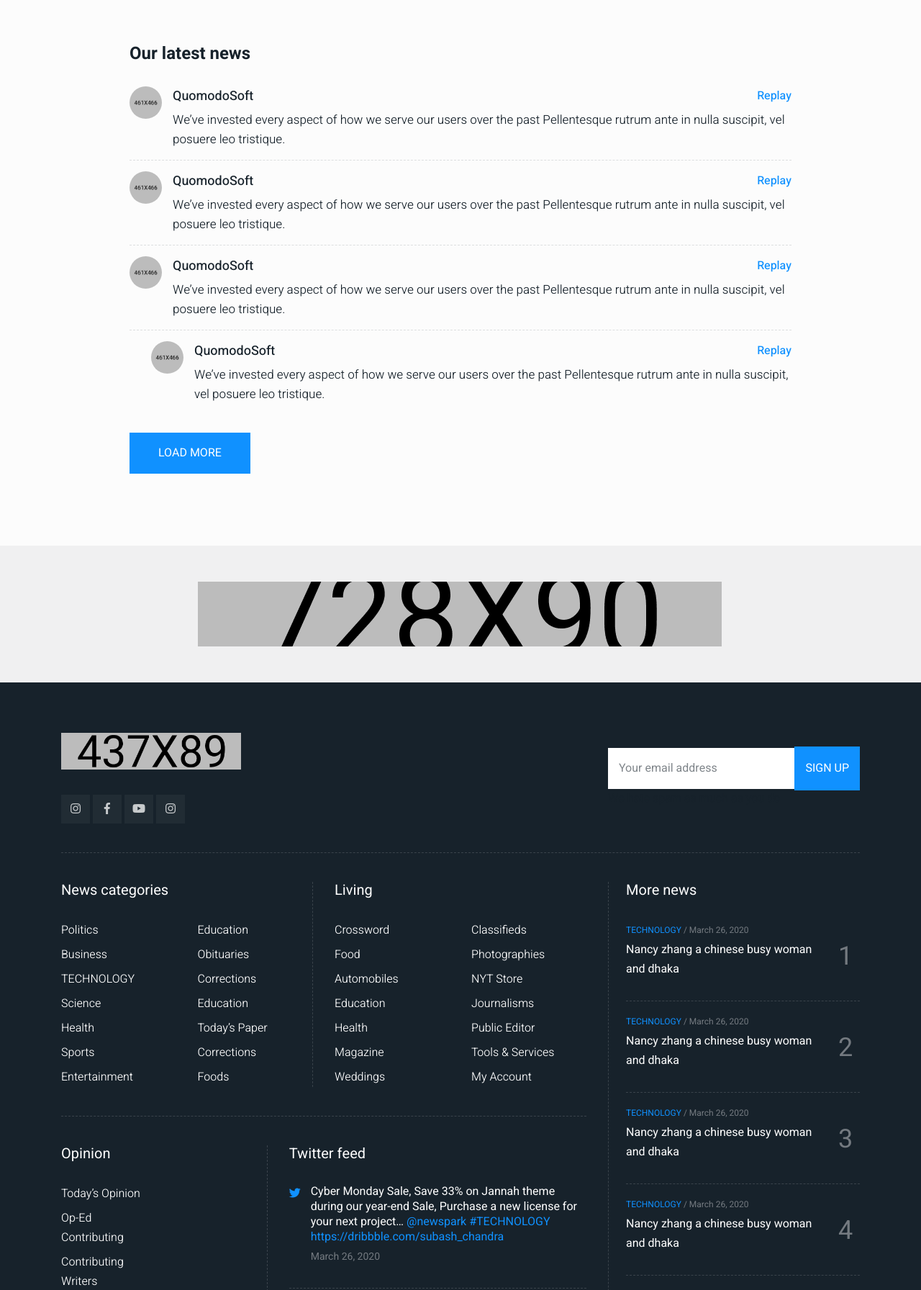
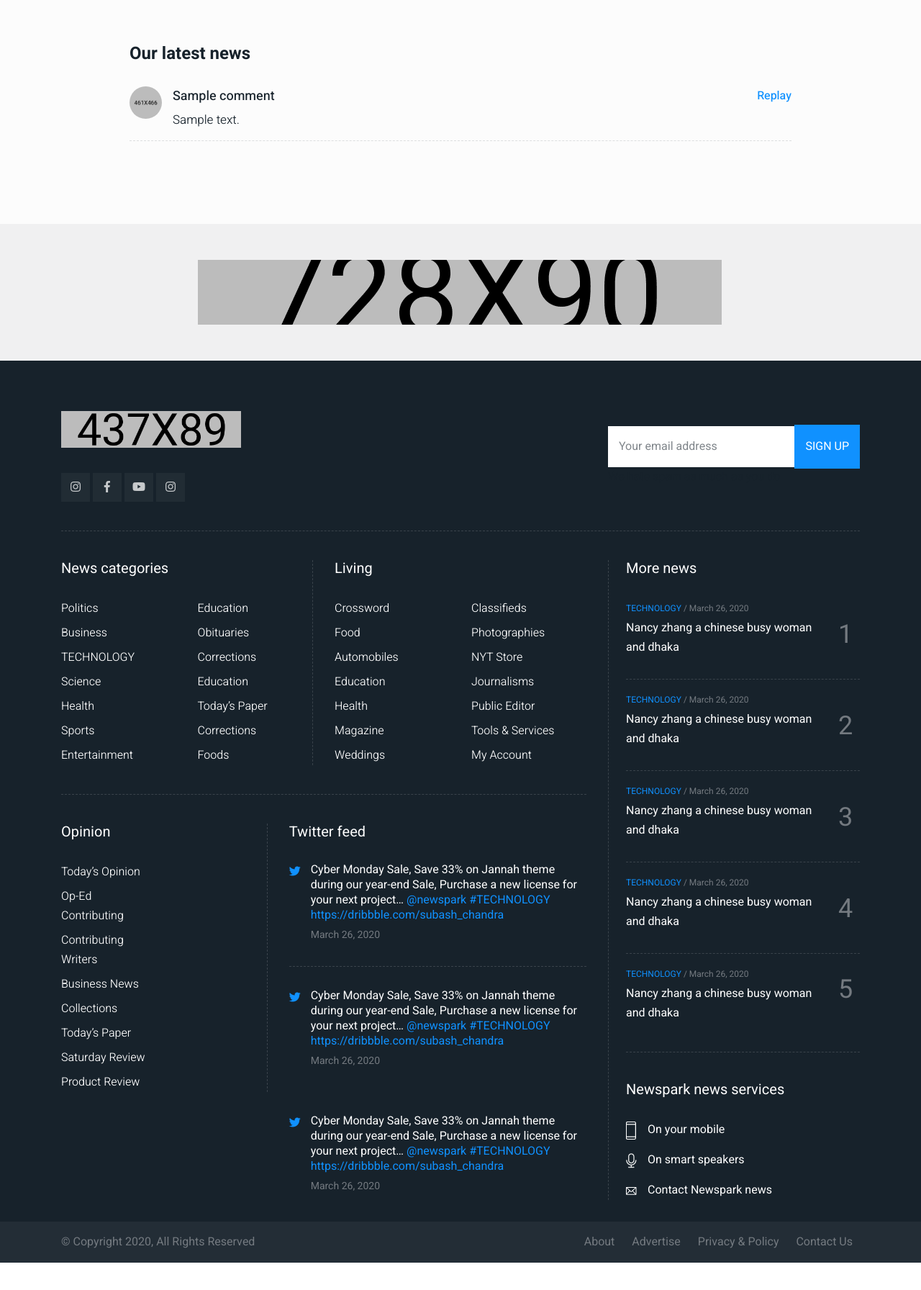
Before and after one commit to WhiteRose7-pretty/tit, a Django app: a page that uses app/templates/app/article.html in a window 1280 px wide. Shown: the part 3957-5749 px from the top of the page at 72% size. After the commit the page ends 5711 px from the top, so only its background shows below. Run offline with Django 3.2, Linux system fonts and the light colour scheme; tables that the repository leaves empty hold one stand-in row (values such as "Sample post"); grey boxes marked "Sample" are stand-in pictures; some libraries are stand-ins or nearby versions.

Commit message:
add comment in detail page by Valya

```diff
--- a/app/admin.py
+++ b/app/admin.py
@@ -1,5 +1,5 @@
 from django.contrib import admin
-from .models import Category, Article, Autor
+from .models import Category, Article, Autor, Comment
 
 
 class ArticleAdmin(admin.ModelAdmin):
@@ -9,3 +9,4 @@ class ArticleAdmin(admin.ModelAdmin):
 admin.site.register(Category)
 admin.site.register(Article, ArticleAdmin)
 admin.site.register(Autor)
+admin.site.register(Comment)
--- a/app/models.py
+++ b/app/models.py
@@ -3,6 +3,7 @@ from ckeditor.fields import RichTextField
 from django.utils.text import slugify
 from imagekit.models import ProcessedImageField
 from imagekit.processors import ResizeToFill
+from authentication.models import CustomUser
 import datetime
 
 
@@ -66,6 +67,7 @@ class Article(models.Model):
 
 
 class Comment(models.Model):
-    owner = models.ForeignKey(Article, on_delete=models.CASCADE)
+    owner = models.ForeignKey(Article, on_delete=models.CASCADE, related_name='comments')
     name = models.CharField(max_length=30)
+    user = models.ForeignKey(CustomUser, on_delete=models.CASCADE, null=True)
     content = models.TextField()
--- a/app/templates/app/article.html
+++ b/app/templates/app/article.html
@@ -611,16 +611,18 @@
 		<div class="container">
 			<div class="row">
 				<div class="col-12 col-lg-10 m-auto">
-					<form action="#">
+					<form action="/comment/" method="post" enctype="multipart/form-data">
+                        {% csrf_token %}
+                        <input name="article_id" type="hidden" value="{{ object.id }}">
 						<div class="row">
 							<div class="col-md-12">
-								<input type="text" placeholder="Full name">
+								<input name="full_name" type="text" placeholder="Full name" required>
 							</div>
 							<div class="col-12">
-								<textarea name="messege" id="messege" cols="30" rows="5" placeholder="Tell us about your opinion…"></textarea>
+								<textarea name="content" id="messege" cols="30" rows="5" placeholder="Tell us about your opinion…" required></textarea>
 							</div>
 							<div class="col-12">
-								<input type="button" value="POST OPINION" class="cbtn2">
+								<input type="submit" value="POST OPINION" class="cbtn2">
 							</div>
 						</div>
 					</form>
@@ -630,13 +632,14 @@
 			<div class="comment_list">
 				<div class="row">
 					<div class="col-12 col-lg-10 m-auto">
-						<h3>Our latest news</h3>
+						<h3 id="comment_list">Our latest news</h3>
+                        {% for comment in object.comments.all %}
                             <div class="single_comment">
                                 <div class="comment_img">
                                     <img src="{% static 'assets/img/author/author2.png' %}" alt="">
                                 </div>
                                 <div class="row">
-								<div class="col-sm-6">	<a href="#">QuomodoSoft</a>
+                                    <div class="col-sm-6">	<a href="#comment_list">{{ comment.name }}</a>
                                     </div>
                                     <div class="col-sm-6">
                                         <div class="replay text-right">	<a href="#">replay</a>
@@ -644,63 +647,15 @@
                                     </div>
                                 </div>
                                 <div class="space-5"></div>
-							<p>We’ve invested every aspect of how we serve our users over the past Pellentesque rutrum ante in nulla suscipit, vel posuere leo tristique.</p>
+                                <p>{{ comment.content}}</p>
                             </div>
                             <div class="space-15"></div>
                             <div class="border_black"></div>
                             <div class="space-15"></div>
-						<div class="single_comment">
-							<div class="comment_img">
-								<img src="{% static 'assets/img/author/author2.png' %}" alt="">
-							</div>
-							<div class="row">
-								<div class="col-sm-6">	<a href="#">QuomodoSoft</a>
-								</div>
-								<div class="col-sm-6">
-									<div class="replay text-right">	<a href="#">replay</a>
-									</div>
-								</div>
-							</div>
-							<div class="space-5"></div>
-							<p>We’ve invested every aspect of how we serve our users over the past Pellentesque rutrum ante in nulla suscipit, vel posuere leo tristique.</p>
-						</div>
-						<div class="space-15"></div>
-						<div class="border_black"></div>
-						<div class="space-15"></div>
-						<div class="single_comment">
-							<div class="comment_img">
-								<img src="{% static 'assets/img/author/author2.png' %}" alt="">
-							</div>
-							<div class="row">
-								<div class="col-sm-6">	<a href="#">QuomodoSoft</a>
-								</div>
-								<div class="col-sm-6">
-									<div class="replay text-right">	<a href="#">replay</a>
-									</div>
-								</div>
-							</div>
-							<div class="space-5"></div>
-							<p>We’ve invested every aspect of how we serve our users over the past Pellentesque rutrum ante in nulla suscipit, vel posuere leo tristique.</p>
-						</div>
-						<div class="space-15"></div>
-						<div class="border_black"></div>
-						<div class="space-15"></div>
-						<div class="single_comment inner_cm">
-							<div class="comment_img">
-								<img src="{% static 'assets/img/author/author2.png' %}" alt="">
-							</div>
-							<div class="row">
-								<div class="col-sm-6">	<a href="#">QuomodoSoft</a>
-								</div>
-								<div class="col-sm-6">
-									<div class="replay text-right">	<a href="#">replay</a>
-									</div>
-								</div>
-							</div>
-							<div class="space-5"></div>
-							<p>We’ve invested every aspect of how we serve our users over the past Pellentesque rutrum ante in nulla suscipit, vel posuere leo tristique.</p>
-						</div>
-						<div class="space-40"></div>	<a href="#" class="cbtn2">Load More</a>
+                        {% endfor %}
+
+
+{#						<div class="space-40"></div>	<a href="#" class="cbtn2">Load More</a>#}
 					</div>
 				</div>
 			</div>
--- a/app/urls.py
+++ b/app/urls.py
@@ -8,4 +8,5 @@ app_name = 'app'
 urlpatterns = [
     path('', views.home, name='home'),
     path('artykul/<slug:slug>/', views.article, name='article'),
+    path('comment/', views.comment, name='comment'),
 ]
--- a/app/views.py
+++ b/app/views.py
@@ -1,6 +1,7 @@
 from django.shortcuts import render
 from .models import Article, Comment
 from django.shortcuts import get_object_or_404
+from django.http import HttpResponseRedirect
 
 
 def home(request):
@@ -11,6 +12,19 @@ def home(request):
 def article(request, slug):
     object = get_object_or_404(Article, slug=slug)
     comments = Comment.objects.filter(owner=object)
-
     context = {'object': object}
     return render(request, 'app/article.html', context)
+
+
+def comment(request):
+    data = request.POST
+    article_id = data.get('article_id', False)
+    article_obj = Article.objects.get(pk=article_id)
+    comment_obj = Comment()
+    comment_obj.name = data.get('full_name', False)
+    comment_obj.content = data.get('content', False)
+    comment_obj.owner = article_obj
+    if request.user.is_authenticated:
+        comment_obj.user = request.user
+    comment_obj.save()
+    return HttpResponseRedirect('/artykul/' + article_obj.slug + '/#comment_list')
```
Lines whose indentation alone changed are shown as unchanged.
